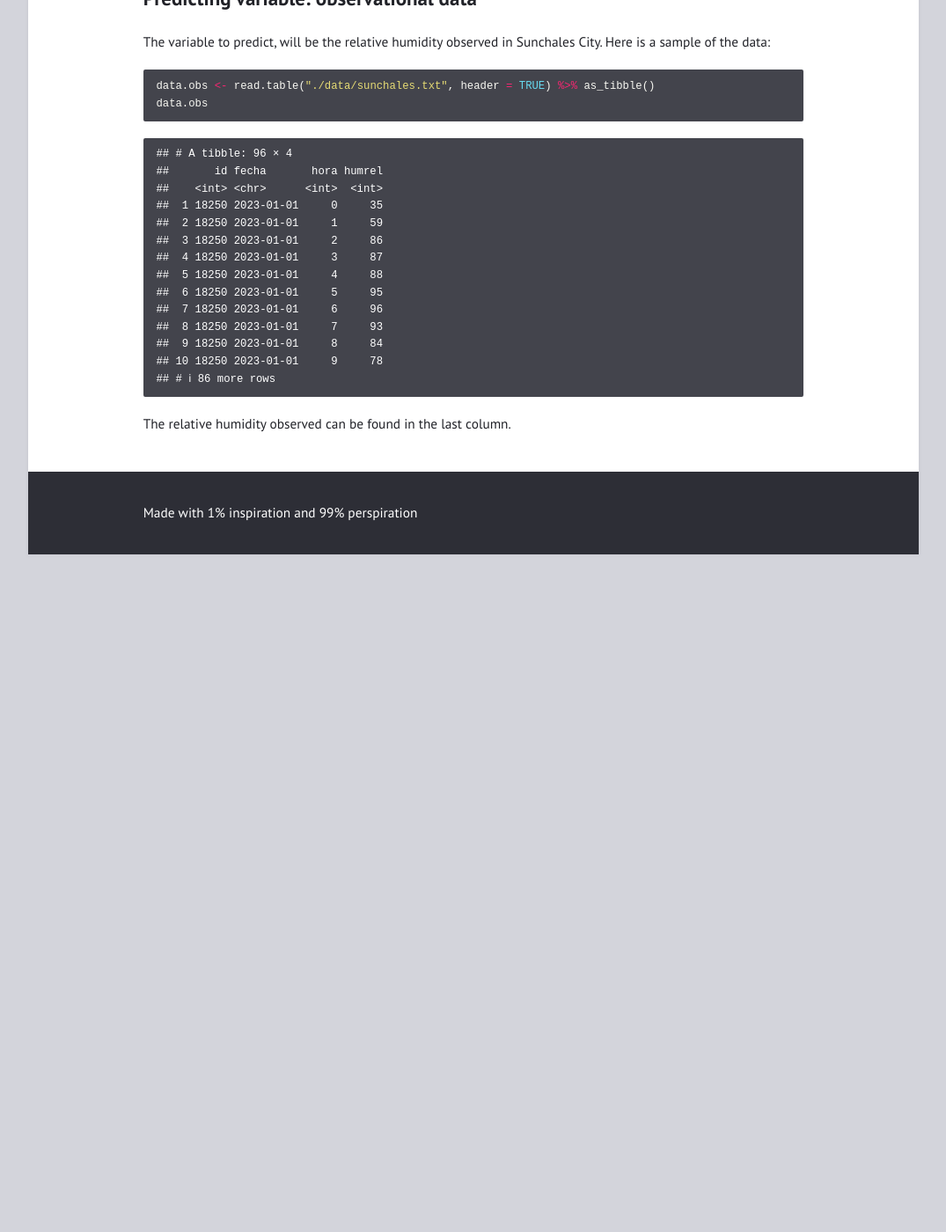
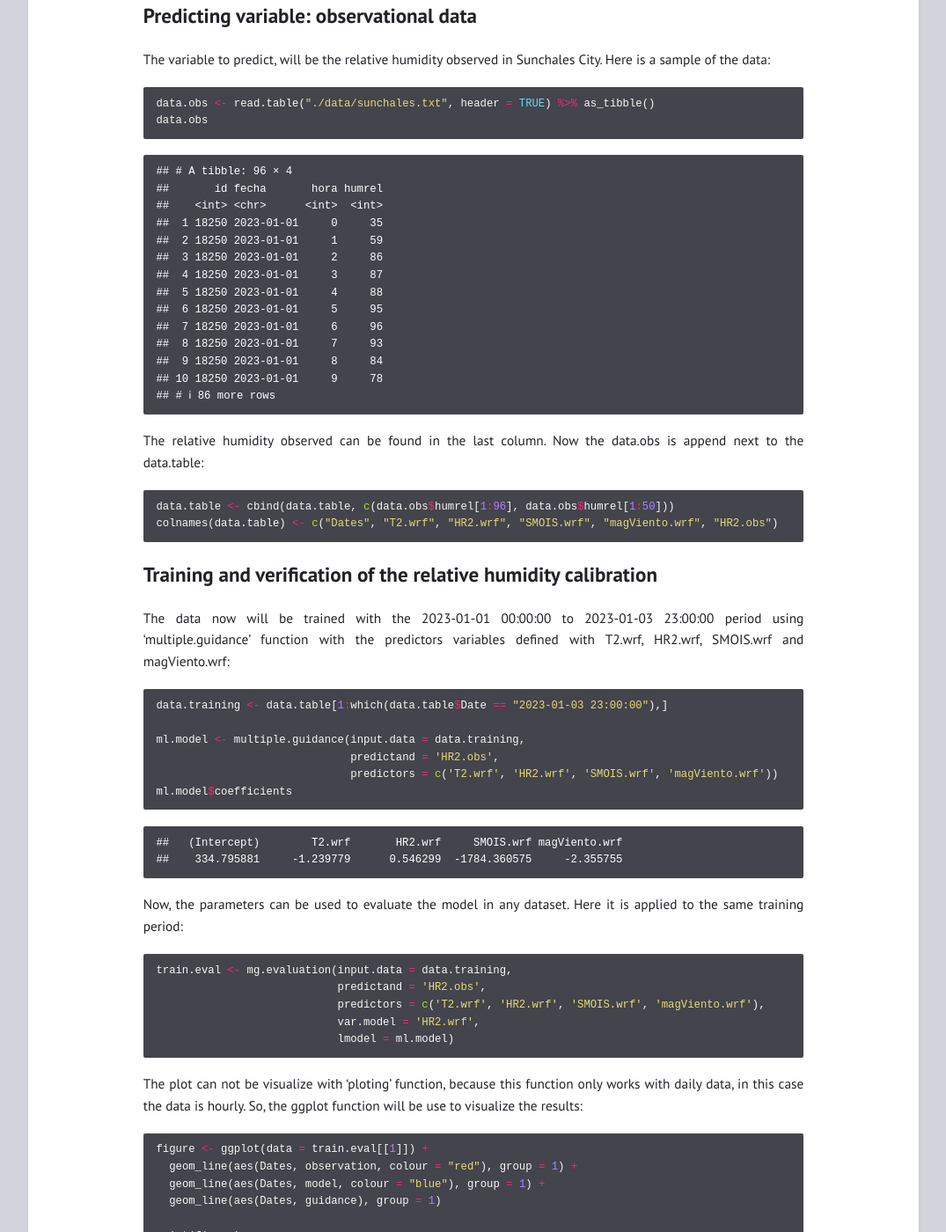
Before and after one commit to Gonzalo1985/CodeTipsHub, a Jekyll site: the page built from _posts/2024-12-04-Relative-humidity-calibration.md, in a window 1280 px wide and 1400 px high, scrolled down 2775 px. Shown: the whole window at 88% size, without its empty margins (102-1177 px from the left). Built offline with Jekyll 4.4.1, drawn with Linux system fonts in a browser that asks for light colours; before the commit the page ends 3405 px from its top, so only the background shows below that; some of the changed text lies outside the part shown.

Commit message:
Post updated

````diff
--- a/_posts/2024-12-04-Relative-humidity-calibration.md
+++ b/_posts/2024-12-04-Relative-humidity-calibration.md
@@ -139,16 +140,16 @@ data.table
     ## # A tibble: 146 × 5
     ##    Date                T2.wrf[,1] HR2.wrf[,1] SMOIS.wrf[,1] magViento.wrf[,1]
     ##    <dttm>                   <dbl>       <dbl>         <dbl>             <dbl>
-    ##  1 2023-01-01 00:00:00       31.2        28.1         0.131              1.93
-    ##  2 2023-01-01 01:00:00       30.0        33.1         0.131              1.98
-    ##  3 2023-01-01 02:00:00       27.9        35.0         0.131              3.09
-    ##  4 2023-01-01 03:00:00       26.8        35.5         0.131              3.17
-    ##  5 2023-01-01 04:00:00       25.7        37.9         0.131              3.23
-    ##  6 2023-01-01 05:00:00       24.7        39.5         0.131              3.75
-    ##  7 2023-01-01 06:00:00       23.1        42.1         0.131              3.32
-    ##  8 2023-01-01 07:00:00       24.7        36.4         0.131              3.34
-    ##  9 2023-01-01 08:00:00       24.8        36.2         0.131              2.69
-    ## 10 2023-01-01 09:00:00       25.3        32.3         0.131              4.66
+    ##  1 2023-01-01 00:00:00       31.2        28.1         0.131              1.96
+    ##  2 2023-01-01 01:00:00       30.0        33.1         0.131              1.99
+    ##  3 2023-01-01 02:00:00       27.9        35.0         0.131              3.07
+    ##  4 2023-01-01 03:00:00       26.8        35.4         0.131              3.16
+    ##  5 2023-01-01 04:00:00       25.7        37.9         0.131              3.21
+    ##  6 2023-01-01 05:00:00       24.7        39.5         0.131              3.74
+    ##  7 2023-01-01 06:00:00       23.1        42.1         0.131              3.31
+    ##  8 2023-01-01 07:00:00       24.6        36.5         0.131              3.30
+    ##  9 2023-01-01 08:00:00       24.8        36.3         0.131              2.60
+    ## 10 2023-01-01 09:00:00       25.3        32.2         0.131              4.76
     ## # ℹ 136 more rows
 
 ## Predicting variable: observational data
@@ -176,33 +177,69 @@ data.obs
     ## 10 18250 2023-01-01     9     78
     ## # ℹ 86 more rows
 
-The relative humidity observed can be found in the last column.
-<!-- ## Definition of parameters of the Multiple Linear Regression -->
+The relative humidity observed can be found in the last column. Now the
+data.obs is append next to the data.table:
 
-<!-- The data now will be trained with the 2015-01-01 to 2016-12-31 period using 'multiple.guidance' function with the *predictors.variables* vector: -->
-<!-- ```{r} -->
-<!-- data <- eva -->
-<!-- data.training <- data[1:which(data$Dates == "2016-12-31"),] -->
-<!-- ml.model <- multiple.guidance(input.data = data.training, -->
-<!--                               predictand = 'evapo_obs', -->
-<!--                               predictors = predictors.variables) -->
-<!-- ml.model$coefficients -->
-<!-- ``` -->
-<!-- Now, the parameters can be used to evaluate the model in any dataset. Here it is applied to the same training period: -->
-<!-- ```{r} -->
-<!-- train.eval <- mg.evaluation(input.data = data.training, predictand = 'evapo_obs', -->
-<!--                             predictors = predictors.variables, -->
-<!--                             var.model = 'OUT_EVAP', -->
-<!--                             lmodel = ml.model) -->
-<!-- ``` -->
-<!-- The second element of the list has the statistics parameters of the calibration: -->
-<!-- ```{r} -->
-<!-- train.eval[[2]] -->
-<!-- ``` -->
-<!-- And the plot can be visualize with 'ploting' function, but first the monthly data is calculated (for better visualization) with 'daily2monthly' function: -->
-<!-- ```{r} -->
-<!-- ploting(daily2monthly(data = train.eval[[1]])) -->
-<!-- ``` -->
+``` r
+data.table <- cbind(data.table, c(data.obs$humrel[1:96], data.obs$humrel[1:50]))
+colnames(data.table) <- c("Dates", "T2.wrf", "HR2.wrf", "SMOIS.wrf", "magViento.wrf", "HR2.obs")
+```
+
+## Training and verification of the relative humidity calibration
+
+The data now will be trained with the 2023-01-01 00:00:00 to 2023-01-03
+23:00:00 period using ‘multiple.guidance’ function with the predictors
+variables defined with T2.wrf, HR2.wrf, SMOIS.wrf and magViento.wrf:
+
+``` r
+data.training <- data.table[1:which(data.table$Date == "2023-01-03 23:00:00"),]
+
+ml.model <- multiple.guidance(input.data = data.training,
+                              predictand = 'HR2.obs',
+                              predictors = c('T2.wrf', 'HR2.wrf', 'SMOIS.wrf', 'magViento.wrf'))
+ml.model$coefficients
+```
+
+    ##   (Intercept)        T2.wrf       HR2.wrf     SMOIS.wrf magViento.wrf
+    ##    334.795881     -1.239779      0.546299  -1784.360575     -2.355755
+
+Now, the parameters can be used to evaluate the model in any dataset.
+Here it is applied to the same training period:
+
+``` r
+train.eval <- mg.evaluation(input.data = data.training,
+                            predictand = 'HR2.obs',
+                            predictors = c('T2.wrf', 'HR2.wrf', 'SMOIS.wrf', 'magViento.wrf'),
+                            var.model = 'HR2.wrf',
+                            lmodel = ml.model)
+```
+
+The plot can not be visualize with ‘ploting’ function, because this
+function only works with daily data, in this case the data is hourly.
+So, the ggplot function will be use to visualize the results:
+
+``` r
+figure <- ggplot(data = train.eval[[1]]) +
+  geom_line(aes(Dates, observation, colour = "red"), group = 1) +
+  geom_line(aes(Dates, model, colour = "blue"), group = 1) +
+  geom_line(aes(Dates, guidance), group = 1)
+
+print(figure)
+```
+
+![](Page04_awswrfsmn_files/figure-gfm/unnamed-chunk-14-1.png)<!-- -->
+
+The second element of the list has the statistics parameters of the
+calibration: –\>
+
+``` r
+train.eval[[2]]
+```
+
+    ##              rmse       nash      corr       KGE
+    ## Model    30.71986 -0.5713277 0.6174308 0.2846954
+    ## Guidance 14.34912  0.6571698 0.8106601 0.7322329
+
 <!-- ## Calibration of evaporation soil model output for a verification dataset -->
 <!-- The parameters of the previous section now are applied to the data.verification period. This period will be defined from 2017-01-01 to 2017-12-31. Then, the statistics parameters of the calibration in this dataset are shown: -->
 <!-- ```{r} -->
````
Also changed, not shown: other parts of _posts/2024-12-04-Relative-humidity-calibration.md (+1 -0 lines), Page04_awswrfsmn.Rmd (+38 -26 lines), Page04_awswrfsmn_files/figure-gfm/unnamed-chunk-14-1.png (added).
